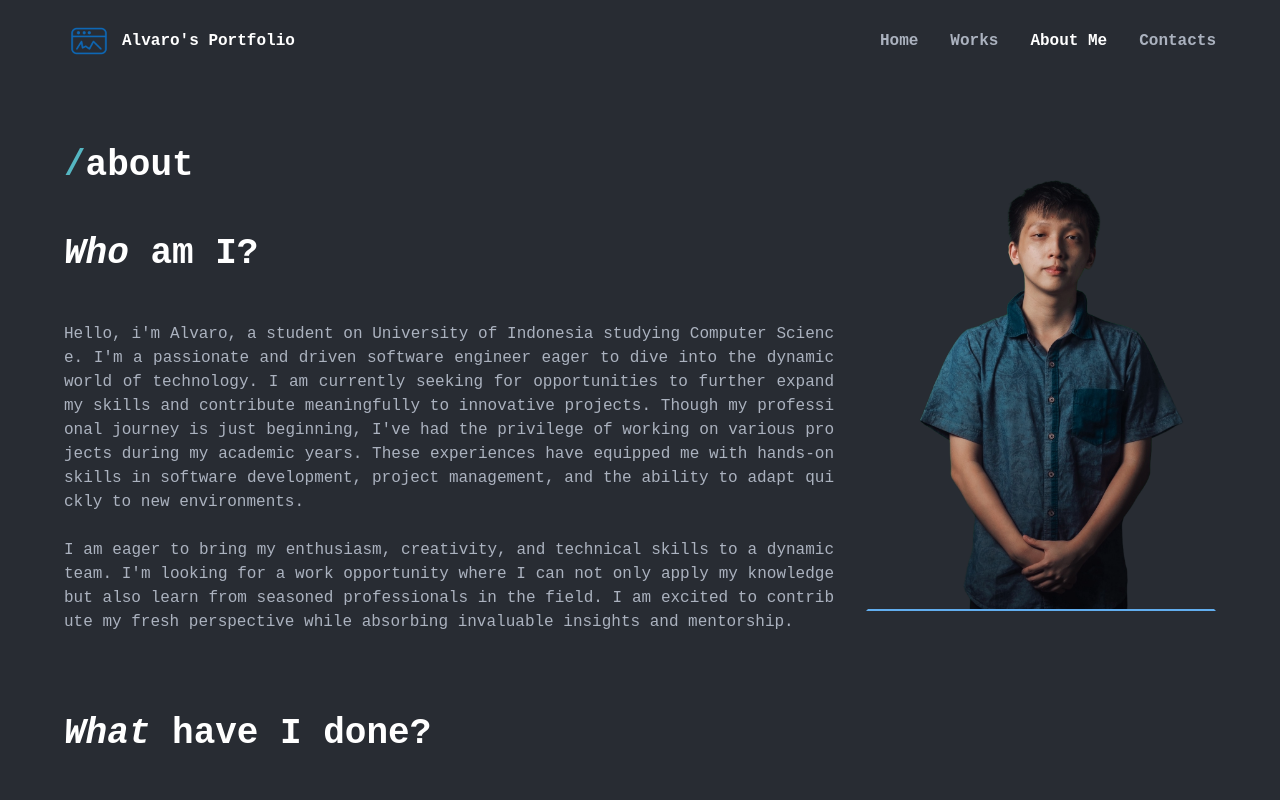
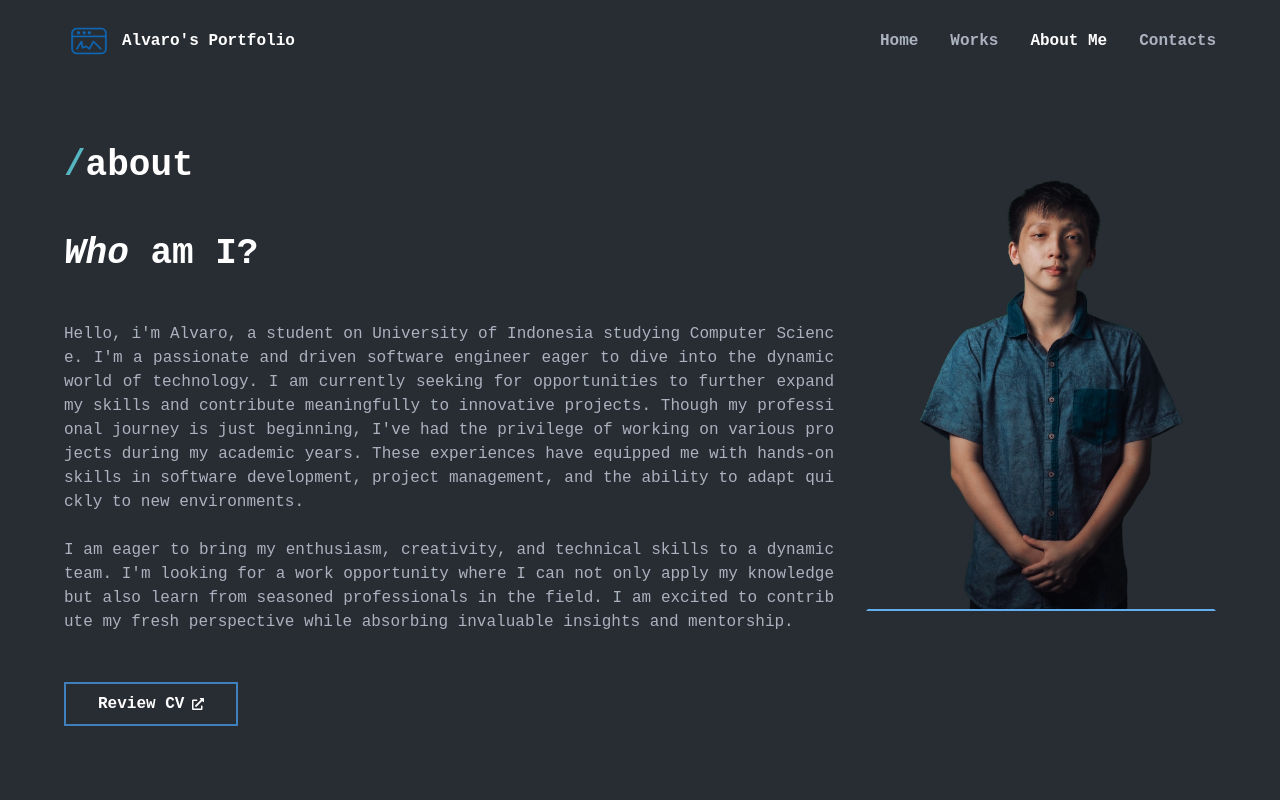
Before and after one commit to emiriko/Portfolio, a Next.js app: page /about in a window 1280 px wide. Shown: the top 800 px of the page. Built offline with nearby package versions, Linux system fonts and the light colour scheme.

Commit message:
feat: adding cv url

```diff
--- a/src/components/modules/AboutModule/constant.tsx
+++ b/src/components/modules/AboutModule/constant.tsx
@@ -1,7 +1,7 @@
 import { TechStackProps } from './interface'
 
 export const URL_CV: string =
-  'https://docs.google.com/document/d/1xgvwySOpI_65RMAPcY_YEb49E-zEvtbhZItHfwxG8RI/edit?usp=sharing'
+  'https://docs.google.com/document/d/1omsQyNm0qcrr5CL_4yK5J2S4-GEpbJdaj9XxYgtex1E/edit?usp=sharing'
 export const URL_PIC: string = '/assets/images/ProfilePict2.jpg'
 export const ALT_PIC: string = 'ProfileAbout'
 
--- a/src/components/modules/AboutModule/v2/HeroSection.tsx
+++ b/src/components/modules/AboutModule/v2/HeroSection.tsx
@@ -1,4 +1,8 @@
+import { Button } from '@elements'
 import Image from 'next/image'
+import Link from 'next/link'
+import { FaExternalLinkAlt } from 'react-icons/fa'
+import { URL_CV } from '../constant'
 
 export const HeroSection: React.FC = () => (
   <div className="flex flex-col gap-x-8 gap-y-8 relative" id="about">
@@ -30,6 +34,12 @@ export const HeroSection: React.FC = () => (
           my fresh perspective while absorbing invaluable insights and
           mentorship.
         </p>
+        <Link href={URL_CV} target="_blank" rel="noreferrer">
+          <Button icon={<FaExternalLinkAlt className="w-3 h-3 font-bold" />}>
+            {' '}
+            Review CV{' '}
+          </Button>
+        </Link>
       </div>
       <Image
         src={'/assets/images/formal.png'}
```
